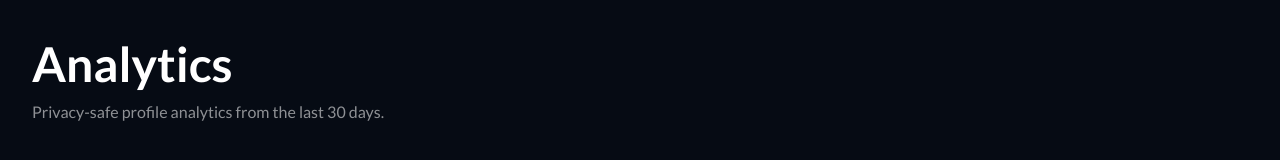
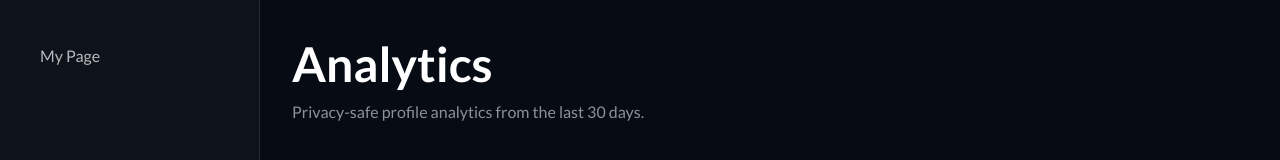
Before and after one commit to TheBioLink/biolinkhq, a Next.js app: page /account/analytics in a window 1280 px wide. Shown: the top 160 px of the page. Built offline with nearby package versions, Linux system fonts and the light colour scheme; no server answers; the database is empty; sample sign-in values are in the browser's storage.

Commit message:
Update DashboardShell.js

```diff
--- a/src/components/dashboard/DashboardShell.js
+++ b/src/components/dashboard/DashboardShell.js
@@ -1,17 +1,39 @@
 // src/components/dashboard/DashboardShell.js
+import Link from "next/link";
 import { getServerSession } from "next-auth";
 import { authOptions } from "@/app/api/auth/[...nextauth]/route";
 
-export default async function DashboardShell({ title, subtitle, children }) {
-  // Ensure the user is authenticated (if required elsewhere)
+function navClass(active) {
+  return active
+    ? "flex items-center gap-3 rounded-xl px-4 py-3 text-blue-400 bg-blue-500/10 font-bold"
+    : "flex items-center gap-3 rounded-xl px-4 py-3 text-white/70 hover:bg-white/5";
+}
+
+export default async function DashboardShell({
+  title,
+  subtitle,
+  activeTab = "page",
+  children,
+}) {
   await getServerSession(authOptions);
 
   return (
     <div className="min-h-screen bg-[#060b14] text-white">
-      <div className="mx-auto min-h-screen max-w-[1400px] px-8 py-10">
-        <h1 className="text-5xl font-black">{title}</h1>
-        {subtitle && <p className="mt-3 text-white/55">{subtitle}</p>}
-        <div className="mt-10 space-y-8">{children}</div>
+      <div className="mx-auto flex min-h-screen max-w-[1400px]">
+        {/* Restored sidebar with only one nav item */}
+        <aside className="w-[260px] border-r border-white/10 bg-white/[0.03] px-6 py-8">
+          <nav className="space-y-2">
+            <Link href="/account" className={navClass(activeTab === "page")}>
+              My Page
+            </Link>
+          </nav>
+        </aside>
+
+        <main className="flex-1 px-8 py-10">
+          <h1 className="text-5xl font-black">{title}</h1>
+          {subtitle && <p className="mt-3 text-white/55">{subtitle}</p>}
+          <div className="mt-10 space-y-8">{children}</div>
+        </main>
       </div>
     </div>
   );
```
